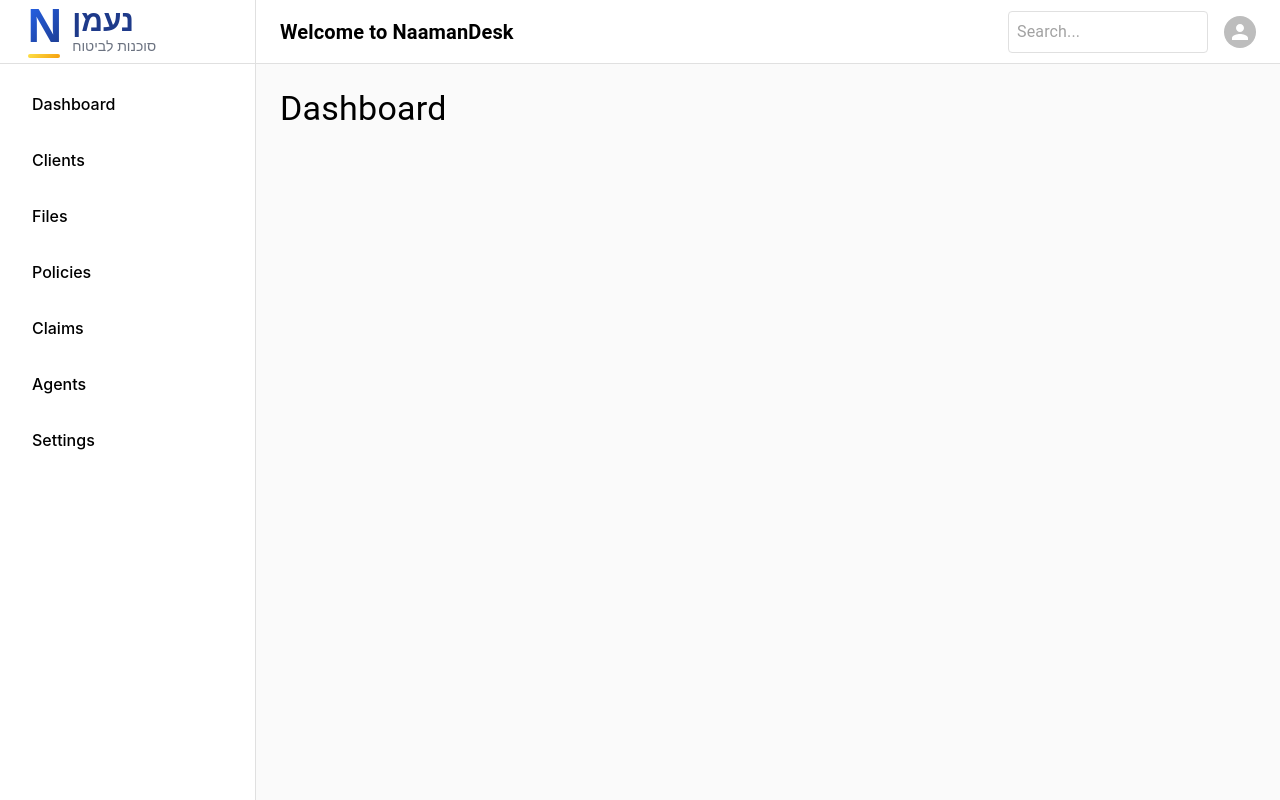
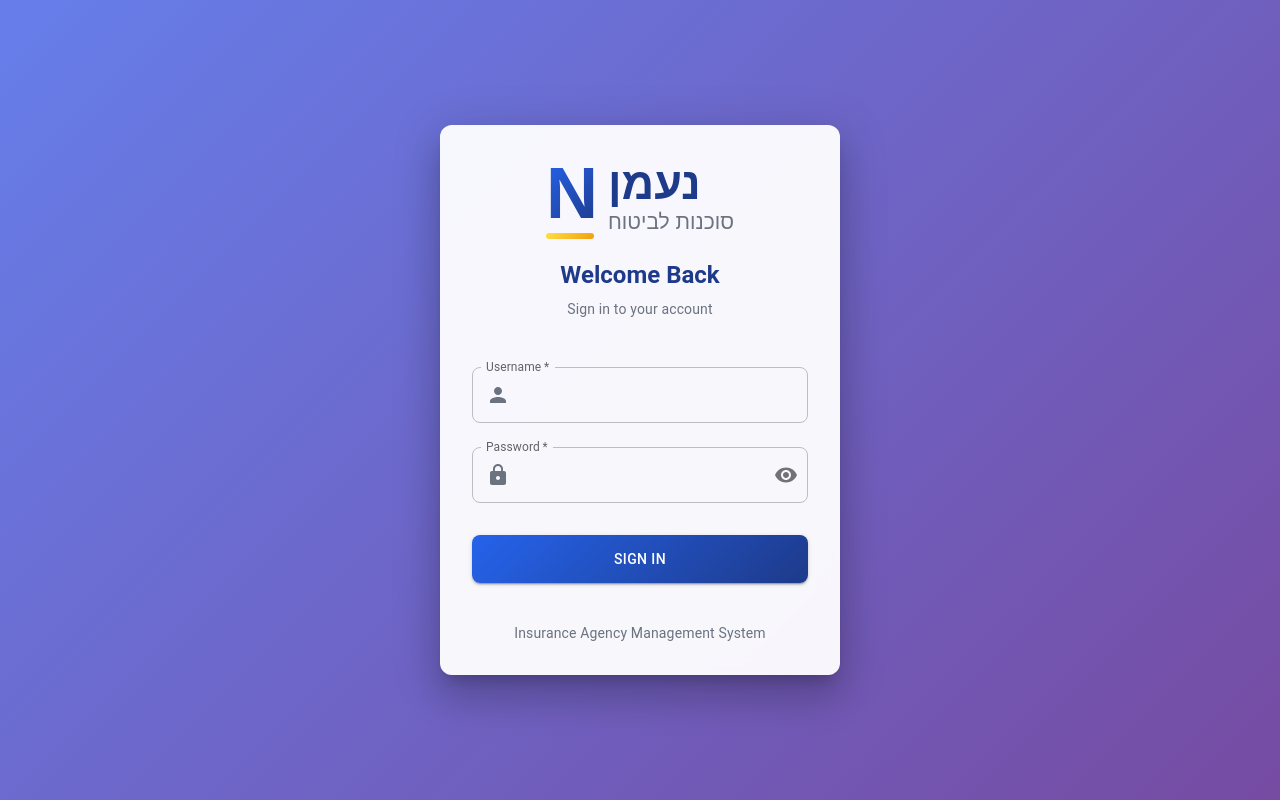
Before and after one commit to amitnaaman1/naamandesk, a React (Create React App) app: page / in a window 1280 px wide. Before the commit this address led to /#/dashboard. Built offline with nearby package versions, Linux system fonts and the light colour scheme.

Commit message:
Add login page with session management in localStorage

```diff
--- a/src/App.tsx
+++ b/src/App.tsx
@@ -6,6 +6,7 @@ import { styled, ThemeProvider, createTheme } from '@mui/material/styles';
 import FilesPage from './features/files';
 import NaamanLogo from './components/NaamanLogo';
 import Settings from './features/settings/Settings';
+import Login from './features/auth/Login';
 import en from './i18n/en';
 import he from './i18n/he';
 
@@ -93,6 +94,9 @@ function App() {
   const [language, setLanguage] = useState<Language>('en');
   const t = (key: keyof typeof en) => translations[language][key] || key;
   const [mobileOpen, setMobileOpen] = useState(false);
+  const [isAuthenticated, setIsAuthenticated] = useState(() => {
+    return localStorage.getItem('naaman_isAuthenticated') === 'true';
+  });
 
   // RTL support
   useEffect(() => {
@@ -102,6 +106,21 @@ function App() {
   const theme = createTheme({
     direction: language === 'he' ? 'rtl' : 'ltr',
   });
+
+  const handleLogin = (username: string, password: string) => {
+    // Simple authentication - you can replace this with real authentication
+    if (username === 'admin' && password === 'password') {
+      setIsAuthenticated(true);
+      localStorage.setItem('naaman_isAuthenticated', 'true');
+    } else {
+      alert('Invalid credentials. Use admin/password');
+    }
+  };
+
+  const handleLogout = () => {
+    setIsAuthenticated(false);
+    localStorage.removeItem('naaman_isAuthenticated');
+  };
 
   const handleDrawerToggle = () => {
     setMobileOpen(!mobileOpen);
@@ -163,6 +182,16 @@ function App() {
     </Box>
   );
 
+  // If not authenticated, show only the login page
+  if (!isAuthenticated) {
+    return (
+      <ThemeProvider theme={theme}>
+        <Login onLogin={handleLogin} />
+      </ThemeProvider>
+    );
+  }
+
+  // Main app layout (only shown when authenticated)
   return (
     <LanguageContext.Provider value={{ language, setLanguage }}>
       <ThemeProvider theme={theme}>
@@ -208,6 +237,13 @@ function App() {
                     }}
                   />
                   <Avatar sx={{ width: 32, height: 32 }} />
+                  <IconButton
+                    onClick={handleLogout}
+                    sx={{ color: '#6B7280' }}
+                    size="small"
+                  >
+                    <Typography variant="caption">Logout</Typography>
+                  </IconButton>
                 </Box>
               </Toolbar>
             </AppBar>
@@ -325,6 +361,16 @@ function App() {
                     }}
                   />
                   <Avatar sx={{ width: 32, height: 32 }} />
+                  <IconButton
+                    onClick={handleLogout}
+                    sx={{
+                      color: '#6B7280',
+                      '&:hover': { color: '#EF4444' }
+                    }}
+                    size="small"
+                  >
+                    <Typography variant="caption">Logout</Typography>
+                  </IconButton>
                 </Box>
               </Box>
 
--- /dev/null
+++ b/src/features/auth/Login.tsx
@@ -0,0 +1,206 @@
+import React, { useState } from 'react';
+import {
+  Box,
+  TextField,
+  Button,
+  Typography,
+  Paper,
+  InputAdornment,
+  IconButton,
+  Alert
+} from '@mui/material';
+import { Visibility, VisibilityOff, Person, Lock } from '@mui/icons-material';
+import NaamanLogo from '../../components/NaamanLogo';
+
+interface LoginProps {
+  onLogin: (username: string, password: string) => void;
+}
+
+const Login: React.FC<LoginProps> = ({ onLogin }) => {
+  const [username, setUsername] = useState('');
+  const [password, setPassword] = useState('');
+  const [showPassword, setShowPassword] = useState(false);
+  const [error, setError] = useState('');
+
+  const handleSubmit = (e: React.FormEvent) => {
+    e.preventDefault();
+    if (!username.trim() || !password.trim()) {
+      setError('Please enter both username and password');
+      return;
+    }
+    setError('');
+    onLogin(username, password);
+  };
+
+  return (
+    <Box
+      sx={{
+        minHeight: '100vh',
+        display: 'flex',
+        alignItems: 'center',
+        justifyContent: 'center',
+        background: 'linear-gradient(135deg, #667eea 0%, #764ba2 100%)',
+        p: 2,
+      }}
+    >
+      <Paper
+        elevation={24}
+        sx={{
+          p: 4,
+          width: '100%',
+          maxWidth: 400,
+          borderRadius: 3,
+          background: 'rgba(255, 255, 255, 0.95)',
+          backdropFilter: 'blur(10px)',
+        }}
+      >
+        {/* Logo Section */}
+        <Box
+          sx={{
+            display: 'flex',
+            flexDirection: 'column',
+            alignItems: 'center',
+            mb: 4,
+          }}
+        >
+          <Box sx={{ mb: 2 }}>
+            <NaamanLogo size="large" />
+          </Box>
+          <Typography
+            variant="h5"
+            sx={{
+              fontWeight: 600,
+              color: '#1E3A8A',
+              textAlign: 'center',
+              mb: 1,
+            }}
+          >
+            Welcome Back
+          </Typography>
+          <Typography
+            variant="body2"
+            sx={{
+              color: '#6B7280',
+              textAlign: 'center',
+            }}
+          >
+            Sign in to your account
+          </Typography>
+        </Box>
+
+        {/* Error Alert */}
+        {error && (
+          <Alert severity="error" sx={{ mb: 3 }}>
+            {error}
+          </Alert>
+        )}
+
+        {/* Login Form */}
+        <Box component="form" onSubmit={handleSubmit} sx={{ width: '100%' }}>
+          <TextField
+            fullWidth
+            label="Username"
+            value={username}
+            onChange={(e) => setUsername(e.target.value)}
+            variant="outlined"
+            margin="normal"
+            required
+            InputProps={{
+              startAdornment: (
+                <InputAdornment position="start">
+                  <Person sx={{ color: '#6B7280' }} />
+                </InputAdornment>
+              ),
+            }}
+            sx={{
+              '& .MuiOutlinedInput-root': {
+                borderRadius: 2,
+                '&:hover fieldset': {
+                  borderColor: '#2563EB',
+                },
+                '&.Mui-focused fieldset': {
+                  borderColor: '#2563EB',
+                },
+              },
+            }}
+          />
+
+          <TextField
+            fullWidth
+            label="Password"
+            type={showPassword ? 'text' : 'password'}
+            value={password}
+            onChange={(e) => setPassword(e.target.value)}
+            variant="outlined"
+            margin="normal"
+            required
+            InputProps={{
+              startAdornment: (
+                <InputAdornment position="start">
+                  <Lock sx={{ color: '#6B7280' }} />
+                </InputAdornment>
+              ),
+              endAdornment: (
+                <InputAdornment position="end">
+                  <IconButton
+                    onClick={() => setShowPassword(!showPassword)}
+                    edge="end"
+                  >
+                    {showPassword ? <VisibilityOff /> : <Visibility />}
+                  </IconButton>
+                </InputAdornment>
+              ),
+            }}
+            sx={{
+              '& .MuiOutlinedInput-root': {
+                borderRadius: 2,
+                '&:hover fieldset': {
+                  borderColor: '#2563EB',
+                },
+                '&.Mui-focused fieldset': {
+                  borderColor: '#2563EB',
+                },
+              },
+            }}
+          />
+
+          <Button
+            type="submit"
+            fullWidth
+            variant="contained"
+            sx={{
+              mt: 3,
+              mb: 2,
+              py: 1.5,
+              borderRadius: 2,
+              background: 'linear-gradient(135deg, #2563EB 0%, #1E3A8A 100%)',
+              '&:hover': {
+                background: 'linear-gradient(135deg, #1E3A8A 0%, #1E40AF 100%)',
+                transform: 'translateY(-1px)',
+                boxShadow: '0 8px 25px rgba(37, 99, 235, 0.3)',
+              },
+              transition: 'all 0.3s ease',
+            }}
+          >
+            Sign In
+          </Button>
+        </Box>
+
+        {/* Footer */}
+        <Box sx={{ textAlign: 'center', mt: 3 }}>
+          <Typography
+            variant="body2"
+            sx={{
+              color: '#6B7280',
+              fontSize: '0.875rem',
+            }}
+          >
+            Insurance Agency Management System
+          </Typography>
+        </Box>
+      </Paper>
+    </Box>
+  );
+};
+
+export default Login;
```
